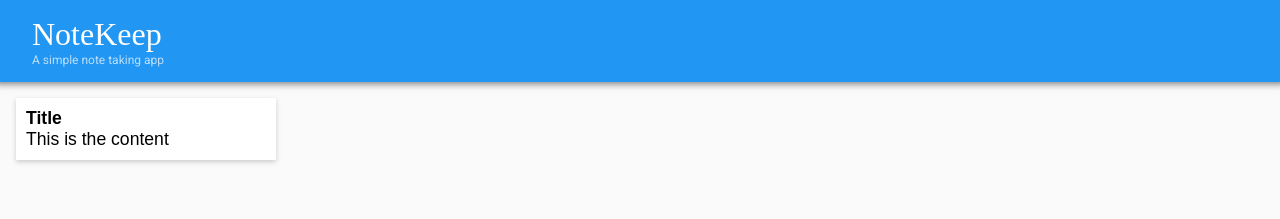
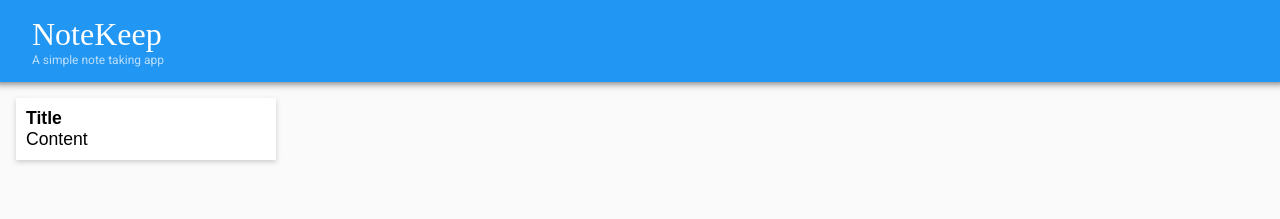
Before and after one commit to TanishqSingla/NoteKeep, a React (Create React App) app: page / in a window 1280 px wide. Shown: the top 219 px of the page. Built offline with nearby package versions, Linux system fonts and the light colour scheme.

Commit message:
making notes dynamic

```diff
--- a/src/components/App.jsx
+++ b/src/components/App.jsx
@@ -2,12 +2,15 @@
 import Header from "./Header";
 import Footer from "./Footer";
 import Note from "./Note";
+import notes from "../notes";
 
 function App() {
   return (
     <div className="App">
       <Header />
-      <Note title="Title" content="This is the content" />
+      {notes.map((note) => (
+        <Note key={note.id} title={note.title} content={note.content} />
+      ))}
       <Footer />
     </div>
   );
--- /dev/null
+++ b/src/notes.js
@@ -0,0 +1,9 @@
+const notes = [
+  {
+    id: 1,
+    title: "Title",
+    content: "Content",
+  },
+];
+
+export default notes;
```
